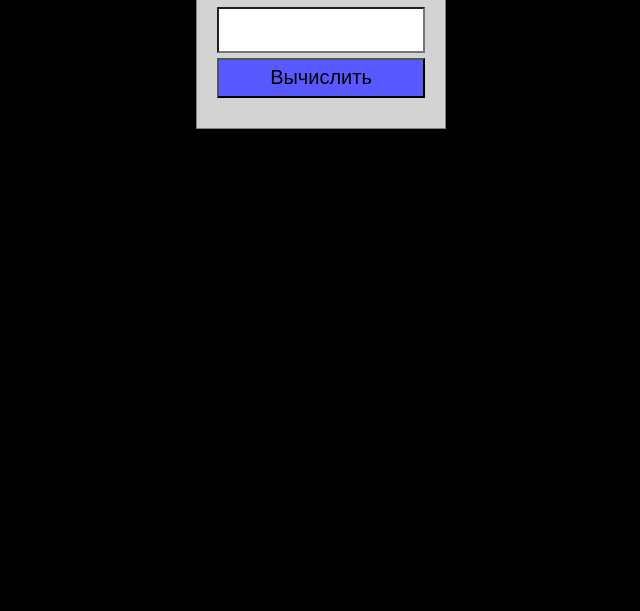
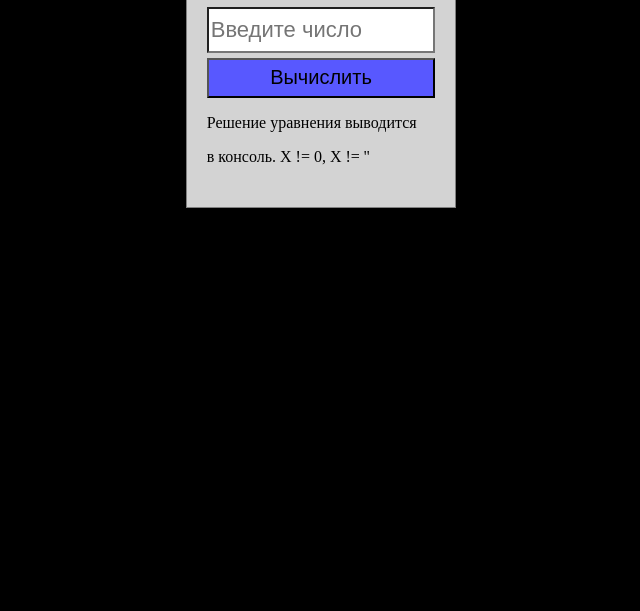
Before and after one commit to ajikus1000-7/the-3x-1-equation, a plain HTML site: page index.html in a window 1280 px wide. Shown: the part 189-800 px from the top of the page, without its empty margins (319-959 px from the left). Drawn offline with Linux system fonts and the light colour scheme.

Commit message:
console.log() add

```diff
--- a/index.html
+++ b/index.html
@@ -3,96 +3,36 @@
 <head>
 	<meta charset="utf-8">
 	<meta name="viewport" content="width=device-width, initial-scale=1">
-	<title>3x+1</title>
+	<title>Уравнение 3х+1</title>
+	<link rel="stylesheet" type="text/css" href="style.css">
 </head>
 <body>
 	<div class="first">
-
+		<!--  -->
 		<div class="main">
-
+			<!--  -->
 			<div class="head">
 				<h1>3x + 1</h1>
 			</div>
-
+			<!--  -->
 			<div>
-				<input type="text" class="inpt">
+				<input type="text" class="inp" placeholder="Введите число">
 			</div>
-
+			<!--  -->
 			<div>
 				<button>Вычислить</button>
 			</div>
 
+			<div>
+				<p>Решение уравнения выводится</p>
+				<p>в консоль. X != 0, X != ''</p>
+			</div>
+			<!--  -->
 		</div>
-
+		<!--  -->
 	</div>
-
-	<script type="text/javascript">
-
-		let input = document.querySelector('.inpt')
-		let start = document.querySelector('button')
-
-		start.onclick = function() {
-
-			if (input.value == '') {
-				alert('Заполните поле')
-			}
-
-			let isEven = function(sum) {
-				return (sum % 2 == 0) ? true : false;
-			}
-
-			if (isEven(input.value) === true) {
-				input.value = input.value / 2
-			} else {
-				input.value = 3 * input.value
-				input.value = +input.value + 1
-			}
-		}
-	</script>
-
-	<style type="text/css">
-
-		body {
-			margin: 0 auto;
-			background: black;
-		}
-
-		.first {
-			display: flex;
-			justify-content: center;
-			margin-top: 100px;
-		}
-
-		input {
-			height:	40px;
-			width: 200px;
-			font-size: 22px;
-			background: white;
-		}
-
-		div {
-			margin-top: 5px;
-			margin-bottom: 5px;
-		}
-
-		button {
-			width: 208px;
-			height: 40px;
-			font-size: 20px;
-			background: rgb(88, 88, 255);
-		}
-
-		.head {
-			margin-left: 62px;
-		}
-
-		.main {
-			border: 0.5px solid grey;
-			padding: 10px 20px;
-			padding-bottom: 25px;
-			background: lightgrey;
-		}
-	</style>
-
+	<!--  -->
+	<script src="script.js"></script>
+	<!--  -->
 </body>
 </html>
--- /dev/null
+++ b/script.js
@@ -0,0 +1,35 @@
+
+let input = document.querySelector('.inp')
+
+let start = document.querySelector('button')
+
+start.onclick = function() {
+
+	if (input.value === '' || input.value === 0) {
+		alert('Заполните поле')
+		window.close()
+	}
+
+	for (let i = 0; input.value != 1; i++) {
+
+	if (input.value == 1) {
+		console.log('4 -> 2 -> 1...')
+	}
+
+	let isEven = function(sum) {
+		return (sum % 2 == 0) ? true : false;
+	}
+
+	if (isEven(input.value) === true) {
+		input.value = input.value / 2
+		console.log(input.value)
+	} else {
+		input.value = 3 * input.value
+		input.value = +input.value + 1
+		console.log(input.value)
+
+	}
+
+}
+
+}
--- /dev/null
+++ b/style.css
@@ -0,0 +1,40 @@
+body {
+	margin: 0 auto;
+	background: black;
+}
+
+.first {
+	display: flex;
+	justify-content: center;
+	margin-top: 100px;
+}
+
+input {
+	height:	40px;
+	width: 220px;
+	font-size: 22px;
+	background: white;
+}
+
+div {
+	margin-top: 5px;
+	margin-bottom: 5px;
+}
+
+button {
+	width: 228.5px;
+	height: 40px;
+	font-size: 20px;
+	background: rgb(88, 88, 255);
+}
+
+.head {
+	margin-left: 62px;
+}
+
+.main {
+	border: 0.5px solid grey;
+	padding: 10px 20px;
+	padding-bottom: 25px;
+	background: lightgrey;
+}
```
